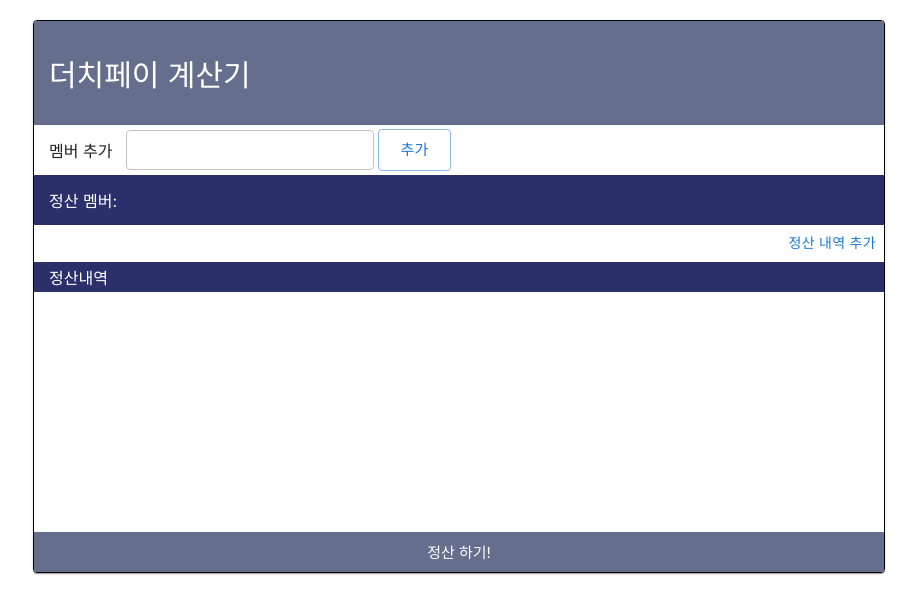
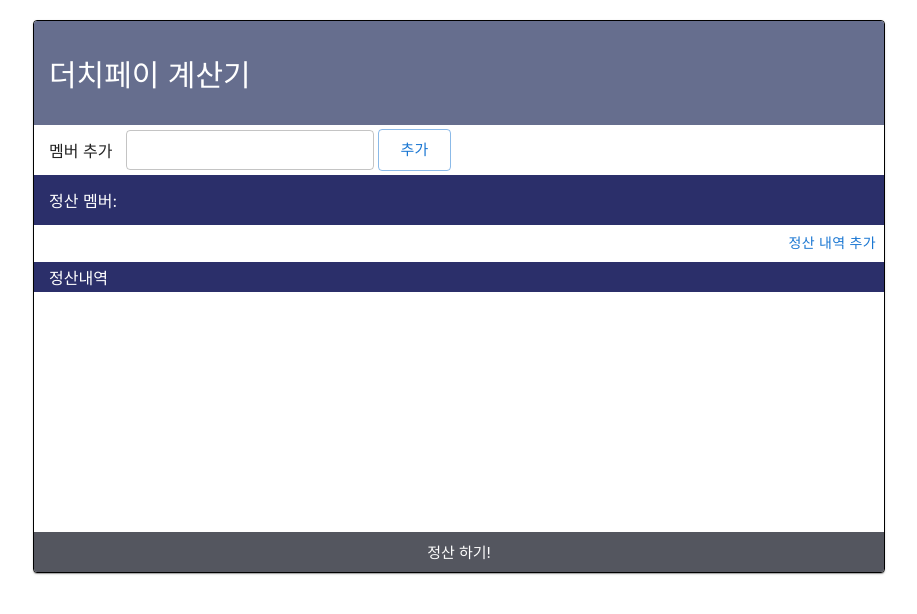
Before and after one commit to JeoungHyun/dutchdutch, a React (Create React App) app: page / in a window 1280 px wide. Shown: the top 614 px of the page, without its empty margins (181-1098 px from the left). Built offline with nearby package versions, Linux system fonts and the light colour scheme.

Commit message:
정산하기 색상 변경

```diff
--- a/src/components/Calculator/CalculatorFooter.js
+++ b/src/components/Calculator/CalculatorFooter.js
@@ -3,7 +3,7 @@ import { Box, Button } from "@mui/material";
 
 const CalculatorFooter = () => {
   return (
-    <Box sx={{ cursor:'pointer',color:'white',fontSize:'15px',backgroundColor: "#666e8e", height: "40px",display:'flex',alignItems:'center',justifyContent:'center' }}>
+    <Box sx={{ cursor:'pointer',color:'white',fontSize:'15px',backgroundColor: "#4f515af7", height: "40px",display:'flex',alignItems:'center',justifyContent:'center' }}>
       정산 하기!
     </Box>
   );
```
